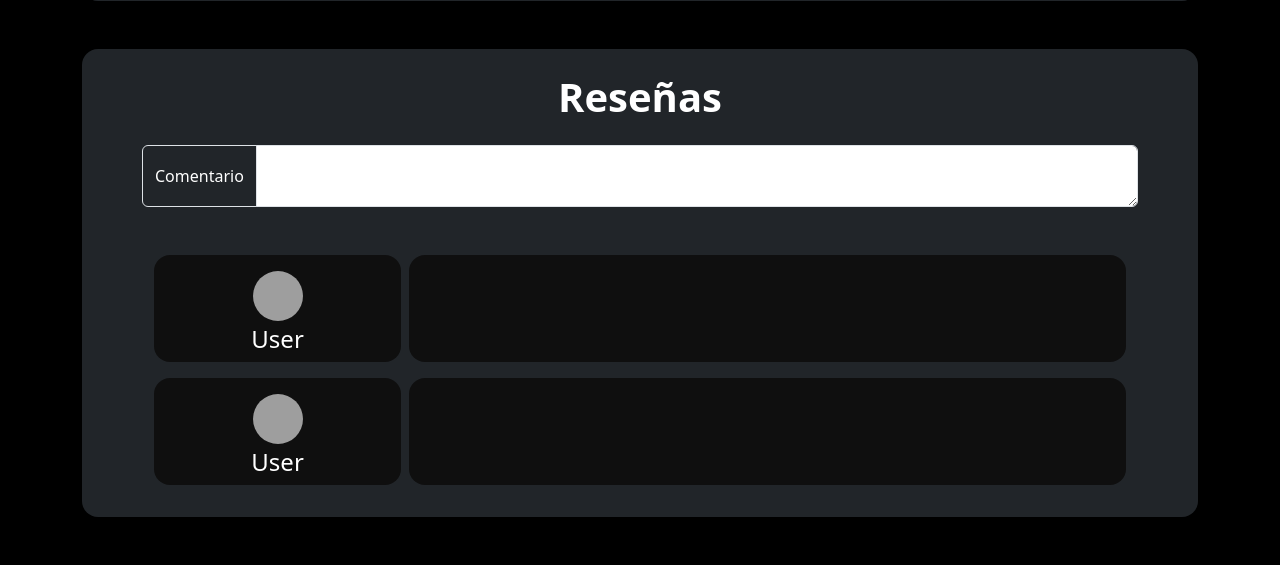
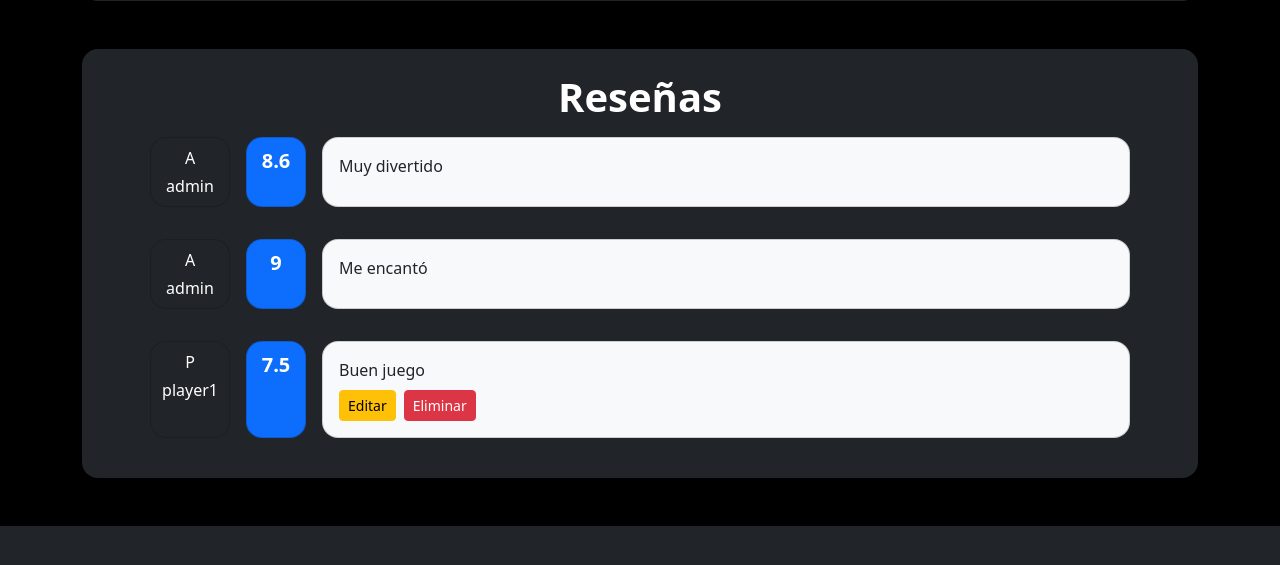
Before and after one commit to Mapakitus/gestor-videojuegos, a FastAPI app: page /videogame/1 in a window 1280 px wide. Shown: the part 485-1050 px from the top of the page. After the commit the page ends 1011 px from the top, so only its background shows below. Run offline with FastAPI, Linux system fonts and the light colour scheme; some libraries are stand-ins or nearby versions; grey boxes are pictures that could not be loaded.

Commit message:
añadido sistemas de reseñas.

```diff
--- a/app/routers/web/__init__.py
+++ b/app/routers/web/__init__.py
@@ -12,6 +12,7 @@
 from app.routers.web import developers
 from app.routers.web import admin
 from app.routers.web import user_game
+from app.routers.web import reviews
 
 # main router
 router = APIRouter()
@@ -24,3 +25,4 @@
 router.include_router(developers.router)
 router.include_router(admin.router)
 router.include_router(user_game.router)
+router.include_router(reviews.router)
--- a/app/static/css/estilos.css
+++ b/app/static/css/estilos.css
@@ -189,3 +189,16 @@
     background-color: #0f0f0f;
     width: 870px;
 }
+
+/* Avatar review */
+.avatar-small {
+    width:48px;
+    height:48px;
+    border-radius:50%;
+    display:inline-flex;
+    align-items:center;
+    justify-content:center;
+    font-weight:700;
+    color: #fff;
+    background:#6c757d; /* gris bootstrap */
+}
--- a/app/templates/videogame/detail.html
+++ b/app/templates/videogame/detail.html
@@ -7,50 +7,37 @@
 <div class="container container-fluid container-detail bg-dark background-detail mt-5 rounded-4 pb-5" style="width: 100%;">
 
     <!-- navegador rapido -->
-    <div class=" fw-bold pt-4 ps-3 pb-4">
+    <div class="fw-bold pt-4 ps-3 pb-4">
         <a href="/" class="game-font me-2">Inicio</a><span class="me-2"> ></span>
         <a href="/genres" class="game-font me-2" >Géneros</a><span class="me-2"> ></span>
         <a href="/genres/{{ videogame.genre_id }}" class="game-font">{{ genre.name }}</a>
     </div>
 
     <!-- juego -->
-    <div class="row mt-3" >
+    <div class="row mt-3">
+        <!-- Portada -->
         <div class="col-12 col-sm-6 col-lg-4 d-flex align-items-center justify-content-center">
             <img class="rounded-4 border border-2 border-info-subtle img-fluid w-75" src="{{ videogame.cover_url }}">
         </div>
 
+        <!-- Título y descripción -->
         <div class="col-12 col-sm-6 col-lg-4 pt-5 d-flex flex-column justify-content-center">
+            <h1 class="fs-2 fw-bold">{{ videogame.title }}</h1>
+            <p>{{ videogame.description }}</p>
+        </div>
 
-            <h1 class=" fs-2 fw-bold">{{ videogame.title }}</h1>
-
-            <p>
-                {{ videogame.description }}
-            </p>
-
-            <!-- <div class="d-flex flex-column justify-content-end align-items-start" style="height: 25%;">
-                <a href="/developers/{{ videogame.developer.id }}" class="game-font fs-5 text-center border rounded-4 p-2">
-                    {{ videogame.developer.name }}
-                </a>
-            </div> -->
-
-        </div>
-        <!-- Crear POST agregar videojuego a la biblioteca -->
-        <div class="col-12 col-sm-6 col-lg-4 d-flex flex-column">
-
-            <!-- <div class="row justify-content-top" style="height: 50%;">
-                <img class="p-3" src="{{ videogame.cover_url }}" style="width: 33%; height: 150px;">
-            </div> -->
-
-            <div class="d-flex align-items-start" style="height: 50%;">
+        <!-- Desarrollador, género y descargar/desinstalar -->
+        <div class="col-12 col-sm-6 col-lg-4 d-flex flex-column justify-content-end">
+            <div class="d-flex align-items-start mb-3">
                 <a href="/developers/{{ videogame.developer.id }}" class="game-font fs-5 text-center border rounded-4 p-2 me-2">
                     {{ videogame.developer.name }}
                 </a>
-                <a href="/developers/{{ videogame.developer.id }}" class="game-font fs-5 text-center border rounded-4 p-2">
+                <a href="/genres/{{ videogame.genre.id }}" class="game-font fs-5 text-center border rounded-4 p-2">
                     {{ videogame.genre.name }}
                 </a>
             </div>
 
-            <div class="d-flex flex-column justify-content-end" style="height: 50%;">
+            <div class="d-flex justify-content-center mt-auto">
                 <form method="post" action="/videogame/{{ videogame.id }}/download" class="text-center">
                     {% if user and videogame in user.videogames %}
                         <button type="submit" class="btn btn-danger btn-lg fw-bold">Desinstalar</button>
@@ -58,82 +45,73 @@
                         <button type="submit" class="btn btn-success btn-lg fw-bold">Descargar</button>
                     {% endif %}
                 </form>
-
-               <!-- <form method="post" action="/videogame/{{ user.id }}/{{ videogame.id }}/download" class="text-center">
-                    <button class="btn btn-success btn-lg fw-bold">Descargar</button>
-                </form>-->
             </div>
 
+            {% if message %}
+            <div class="mt-2 text-center text-white fw-bold">{{ message }}</div>
+            {% endif %}
         </div>
-
     </div>
-
-
 </div>
 
 <!-- Parte de los comentarios -->
-
 <div class="container container-fluid mt-5 container-detail bg-dark background-detail rounded-4 pb-3 mb-5">
 
-    <!-- Crear el post comentario -->
-    <form method="post" action="">
     <div class="pt-4">
-            <h1 class="align-items-center justify-content-center d-flex fw-bold">Reseñas<aside></aside></h1>
+        <h1 class="align-items-center justify-content-center d-flex fw-bold">Reseñas</h1>
     </div>
 
     <div class="container-game-detail px-5">
-            <div class="input-group pb-5 pt-3">
+        <!-- Formulario añadir reseña solo si el usuario tiene el juego -->
+        {% if user and videogame in user.videogames and not user_review %}
+        <form method="post" action="/videogame/{{ videogame.id }}/review" class="mb-4">
+            <div class="input-group pb-3">
+                <span class="input-group-text bg-dark text-white">Nota</span>
+                <input type="number" name="rating" class="form-control" min="0" max="10" step="0.1" required>
+            </div>
+            <div class="input-group pb-3">
                 <span class="input-group-text bg-dark text-white">Comentario</span>
-                <textarea class="form-control" aria-label="With textarea"></textarea>
+                <textarea class="form-control" name="comment" aria-label="With textarea" required></textarea>
             </div>
+            <button type="submit" class="btn btn-success fw-bold">Enviar reseña</button>
         </form>
+        {% endif %}
 
-    <!-- tarjeta comentario -->
-    <div class="container container-fluid">
-        <!-- FOTO Y NOMBRE USUARIO -->
-        <div class="border-2 border-info-subtle mb-3 rounded-4 position-relative d-flex ">
-            <div class="card-review rounded-4 me-2">
-                <div class="d-flex justify-content-center rounded-4">
-                    <!-- Cambiar a Foto de Usuario -->
-                    <img class="mt-3" src="{{ videogame.cover_url }}">
+        <!-- Lista de reseñas -->
+        {% if videogame.reviews %}
+            {% for review in videogame.reviews %}
+            <div class="border-2 border-info-subtle mb-3 rounded-4 p-2 d-flex gap-3">
+                <!-- Avatar + Nick -->
+                <div class="card text-center p-2 bg-dark text-white rounded-4" style="width: 80px;">
+                    <div class="avatar rounded-circle d-flex justify-content-center align-items-center mb-1">
+                        {{ review.user.nick[0] | upper }}
                     </div>
-                <div class="d-flex justify-content-center mt-1">
-                    <h4>User</h4>
+                    <div>{{ review.user.nick }}</div>
                 </div>
-            </div>
-            <!-- COMENTARIO -->
-            <div class="card-comment rounded-4">
 
+                <!-- Nota -->
+                <div class="card text-center p-2 bg-primary text-white rounded-4" style="width: 60px;">
+                    <div class="fw-bold fs-5">
+                        {{ "%.1f"|format(review.rating)|replace(".0","") }}
                     </div>
                 </div>
 
-                <!-- FOTO Y NOMBRE USUARIO -->
-        <div class="border-2 border-info-subtle mb-3 rounded-4 position-relative d-flex">
-            <div class="card-review rounded-4 me-2">
-                <div class="d-flex justify-content-center rounded-4">
-                    <!-- Cambiar a Foto de Usuario -->
-                    <img class="mt-3" src="{{ videogame.cover_url }}">
+                <!-- Comentario -->
+                <div class="card flex-grow-1 p-3 bg-light text-dark rounded-4">
+                    {{ review.comment }}
+                    {% if review.user.id == user.id %}
+                    <div class="mt-2 d-flex gap-2">
+                        <a href="/videogame/{{ videogame.id }}/review/{{ review.id }}/edit" class="btn btn-warning btn-sm">Editar</a>
+                        <a href="/videogame/{{ videogame.id }}/review/{{ review.id }}/delete" class="btn btn-danger btn-sm">Eliminar</a>
                     </div>
-                <div class="d-flex justify-content-center mt-1">
-                    <h4>User</h4>
+                    {% endif %}
                 </div>
             </div>
-            <!-- COMENTARIO -->
-            <div class="card-comment rounded-4">
-
+            {% endfor %}
+        {% else %}
+            <p class="text-white">No hay reseñas todavía.</p>
+        {% endif %}
     </div>
 </div>
 
-
-
-
-
-
-
-    </div>
-
-
-</div>
-
-
 {% endblock %}
```
Also changed, not shown: app/routers/web/reviews.py (added, +78 -0 lines), app/routers/web/videogames.py (+59 -6 lines), app/templates/videogame/detail_v1.html (added, +113 -0 lines). Lines whose indentation alone changed are shown as unchanged.
